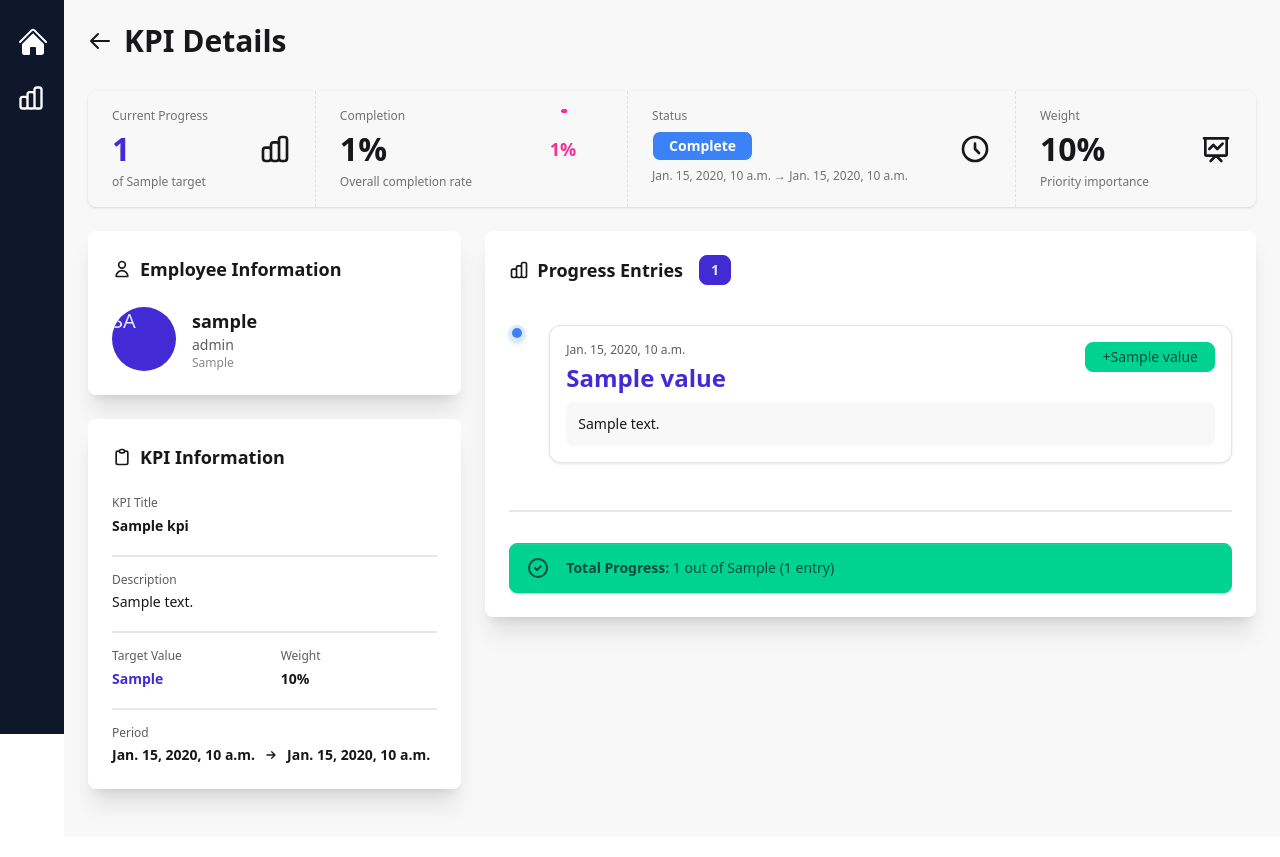
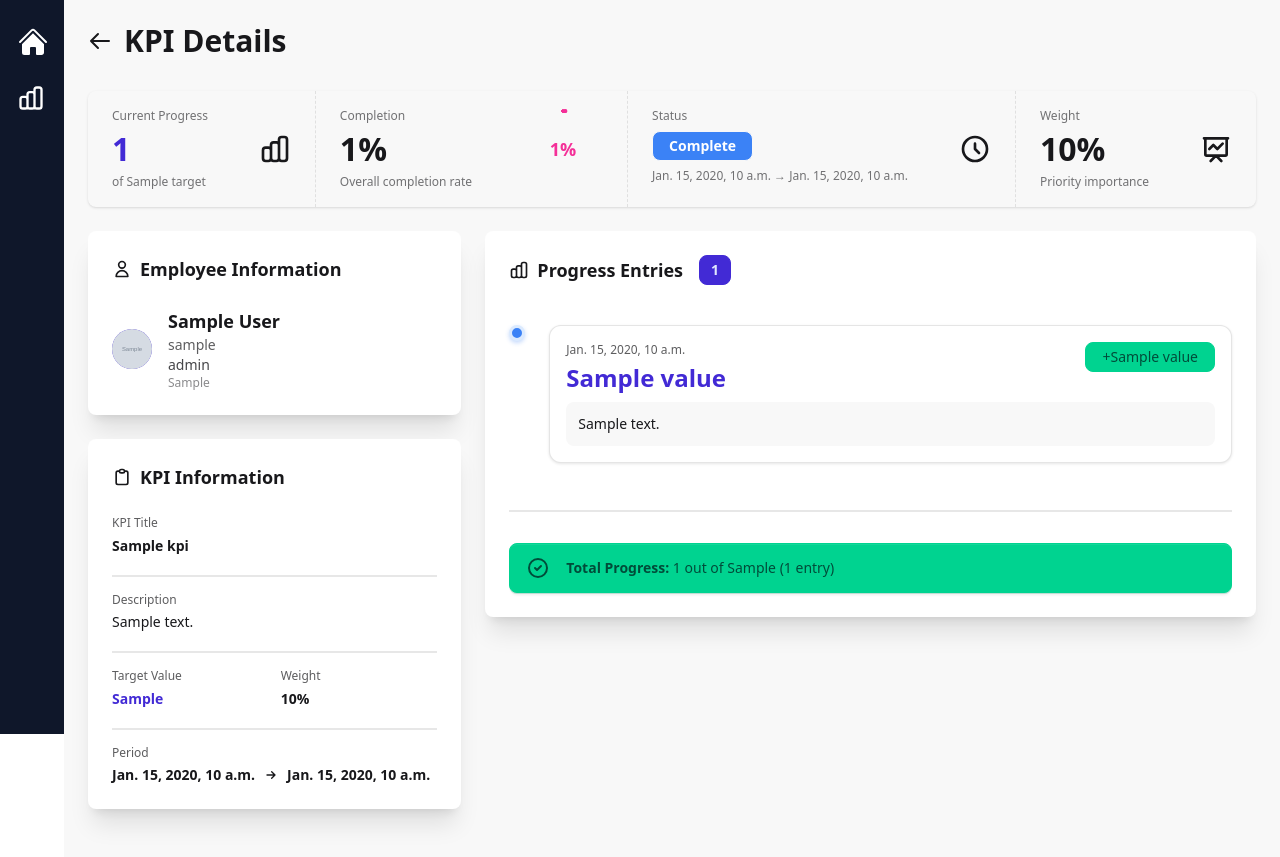
Before and after one commit to emanqarooni/KPI_Task_Management, a Django app: template kpi/main_app/templates/main_app/employee_kpi_detail.html in a window 1280 px wide. Shown: the part 66-923 px from the top of the page. Before the commit the page ends 879 px from the top, so only its background shows below. Run offline with Django 3.2, Linux system fonts and the light colour scheme; the template is opened without the code that fills it: most values are stand-ins (such as "Sample title", 1, 10 or a date in 2020); grey boxes marked "Sample" are stand-in pictures; style sheets or scripts are compiled from the project's sources.

Commit message:
fixed the image issues in all of my pages and in the navbar

```diff
--- a/kpi/main_app/templates/base.html
+++ b/kpi/main_app/templates/base.html
@@ -12,7 +12,7 @@
 
   <body>
     <div class="flex">
-      <!-- Sidebar - FIXED CLASSES -->
+      <!-- Sidebar -->
       <aside id="sidebar" class="sidebar-purple sidebar-collapsed min-h-screen flex flex-col items-center py-6">
         <!-- Hamburger Menu Toggle -->
         <button id="sidebar-toggle" class="btn btn-ghost btn-square text-white hover:bg-white/20 mb-6">
@@ -143,10 +143,8 @@
               <!-- Profile Dropdown -->
               <div class="dropdown dropdown-end">
                 <label tabindex="0" class="btn btn-ghost btn-circle avatar">
-                  <div class="w-10 rounded-full">
-                    <svg xmlns="http://www.w3.org/2000/svg" viewBox="0 0 24 24" fill="currentColor" class="w-full h-full text-primary">
-                      <path fill-rule="evenodd" d="M18.685 19.097A9.723 9.723 0 0021.75 12c0-5.385-4.365-9.75-9.75-9.75S2.25 6.615 2.25 12a9.723 9.723 0 003.065 7.097A9.716 9.716 0 0012 21.75a9.716 9.716 0 006.685-2.653zm-12.54-1.285A7.486 7.486 0 0112 15a7.486 7.486 0 015.855 2.812A8.224 8.224 0 0112 20.25a8.224 8.224 0 01-5.855-2.438zM15.75 9a3.75 3.75 0 11-7.5 0 3.75 3.75 0 017.5 0z" clip-rule="evenodd" />
-                    </svg>
+                  <div class="w-10 rounded-full ring ring-primary ring-offset-base-100 ring-offset-2">
+                      <img src="{{ user.employeeprofile.image.url }}" alt="{{ user.username }}" />
                   </div>
                 </label>
                 <ul tabindex="0" class="dropdown-content menu p-2 shadow-lg bg-base-100 rounded-box w-52 mt-3 border border-base-300">
--- a/kpi/main_app/templates/main_app/employee_kpi_detail.html
+++ b/kpi/main_app/templates/main_app/employee_kpi_detail.html
@@ -83,13 +83,14 @@
           </h2>
           <div class="flex items-center gap-4">
             <div class="avatar placeholder">
-              <div class="bg-primary text-primary-content rounded-full w-16">
-                <span class="text-xl">{{ kpi.employee.user.username|slice:":2"|upper }}</span>
+              <div class="bg-primary text-primary-content rounded-full w-10">
+                <img src="{{ kpi.employee.image.url }}" alt="">
               </div>
             </div>
             <div>
-              <h3 class="font-bold text-lg">{{ kpi.employee.user.username }}</h3>
-              <p class="text-sm text-base-content/70">{{ kpi.employee.job_role }}</p>
+              <h3 class="font-bold text-lg">{{ kpi.employee.user.first_name }} {{ kpi.employee.user.last_name }}</h3>
+              <p class="text-sm text-base-content/70">{{ kpi.employee.user.username }}</p>
+              <p class="text-sm text-base-content/80">{{ kpi.employee.job_role }}</p>
               <p class="text-xs text-base-content/50">{{ kpi.employee.get_department_display }}</p>
             </div>
           </div>
@@ -153,13 +154,24 @@
     <div class="lg:col-span-2">
       <div class="card bg-base-100 shadow-xl">
         <div class="card-body">
-          <h2 class="card-title text-lg mb-4">
+          <div class="flex justify-between items-center mb-4">
+            <h2 class="card-title text-lg">
               <svg xmlns="http://www.w3.org/2000/svg" class="h-5 w-5" fill="none" viewBox="0 0 24 24" stroke="currentColor">
                 <path stroke-linecap="round" stroke-linejoin="round" stroke-width="2" d="M9 19v-6a2 2 0 00-2-2H5a2 2 0 00-2 2v6a2 2 0 002 2h2a2 2 0 002-2zm0 0V9a2 2 0 012-2h2a2 2 0 012 2v10m-6 0a2 2 0 002 2h2a2 2 0 002-2m0 0V5a2 2 0 012-2h2a2 2 0 012 2v14a2 2 0 01-2 2h-2a2 2 0 01-2-2z" />
               </svg>
               Progress Entries
               <span class="badge badge-primary ml-2">{{ progress_entries|length }}</span>
             </h2>
+
+            {% if user.employeeprofile.role == 'employee' and kpi.status != 'Complete' %}
+            <a href="{% url 'progress' %}" class="btn btn-success btn-sm">
+              <svg xmlns="http://www.w3.org/2000/svg" class="h-4 w-4 mr-1" fill="none" viewBox="0 0 24 24" stroke="currentColor">
+                <path stroke-linecap="round" stroke-linejoin="round" stroke-width="2" d="M12 4v16m8-8H4" />
+              </svg>
+              Add Progress
+            </a>
+            {% endif %}
+          </div>
 
           {% if progress_entries %}
             <!-- Progress Timeline -->
--- a/kpi/main_app/templates/main_app/employee_kpi_list.html
+++ b/kpi/main_app/templates/main_app/employee_kpi_list.html
@@ -140,14 +140,14 @@
                   <div class="flex items-center gap-3">
                     <div class="avatar placeholder">
                       <div class="bg-primary text-primary-content rounded-full w-10">
-                        <span class="text-sm">{{ k.employee.user.username|slice:":2"|upper }}</span>
+                        <img src="{{ k.employee.image.url }}" alt="">
                       </div>
                     </div>
                     <div>
-                      <div class="font-semibold">{{ k.employee.user.username }}</div>
                       {% if k.employee.user.first_name or k.employee.user.last_name %}
-                        <div class="text-xs text-base-content/50">{{ k.employee.user.first_name }} {{ k.employee.user.last_name }}</div>
+                        <div class="font-semibold">{{ k.employee.user.first_name }} {{ k.employee.user.last_name }}</div>
                       {% endif %}
+                      <div class="text-xs text-base-content/50">{{ k.employee.user.username }}</div>
                     </div>
                   </div>
                 </td>
--- a/kpi/main_app/templates/reports/admin_reports.html
+++ b/kpi/main_app/templates/reports/admin_reports.html
@@ -173,6 +173,11 @@
               </td>
               <td>
                 <div>
+                  <div class="avatar placeholder">
+                    <div class="bg-primary text-primary-content rounded-full w-10">
+                      <img src="{{ k.employee.image.url }}" alt="">
+                    </div>
+                  </div>
                   <div class="font-semibold">{{ k.employee.user.first_name }} {{ k.employee.user.last_name }}</div>
                   <div class="text-xs text-base-content/50">{{ k.employee.job_role }}</div>
                 </div>
--- a/kpi/main_app/templates/reports/manager_reports.html
+++ b/kpi/main_app/templates/reports/manager_reports.html
@@ -138,7 +138,7 @@
                 <div class="flex items-center gap-3">
                   <div class="avatar placeholder">
                     <div class="bg-primary text-primary-content rounded-full w-10">
-                      <span class="text-sm">{{ k.employee.user.username|slice:":2"|upper }}</span>
+                      <img src="{{ k.employee.image.url }}" alt="">
                     </div>
                   </div>
                   <div>
```
Also changed, not shown: kpi/media/profile_images/Bread__-removebg-preview.png (added), kpi/media/profile_images/WhatsApp_Image_2025-11-09_at_9.01.24_PM.jpeg (added), kpi/media/profile_images/WhatsApp_Image_2025-11-09_at_9_o8I0zL5.01.24_PM.jpeg (added). Lines whose indentation alone changed are shown as unchanged.
